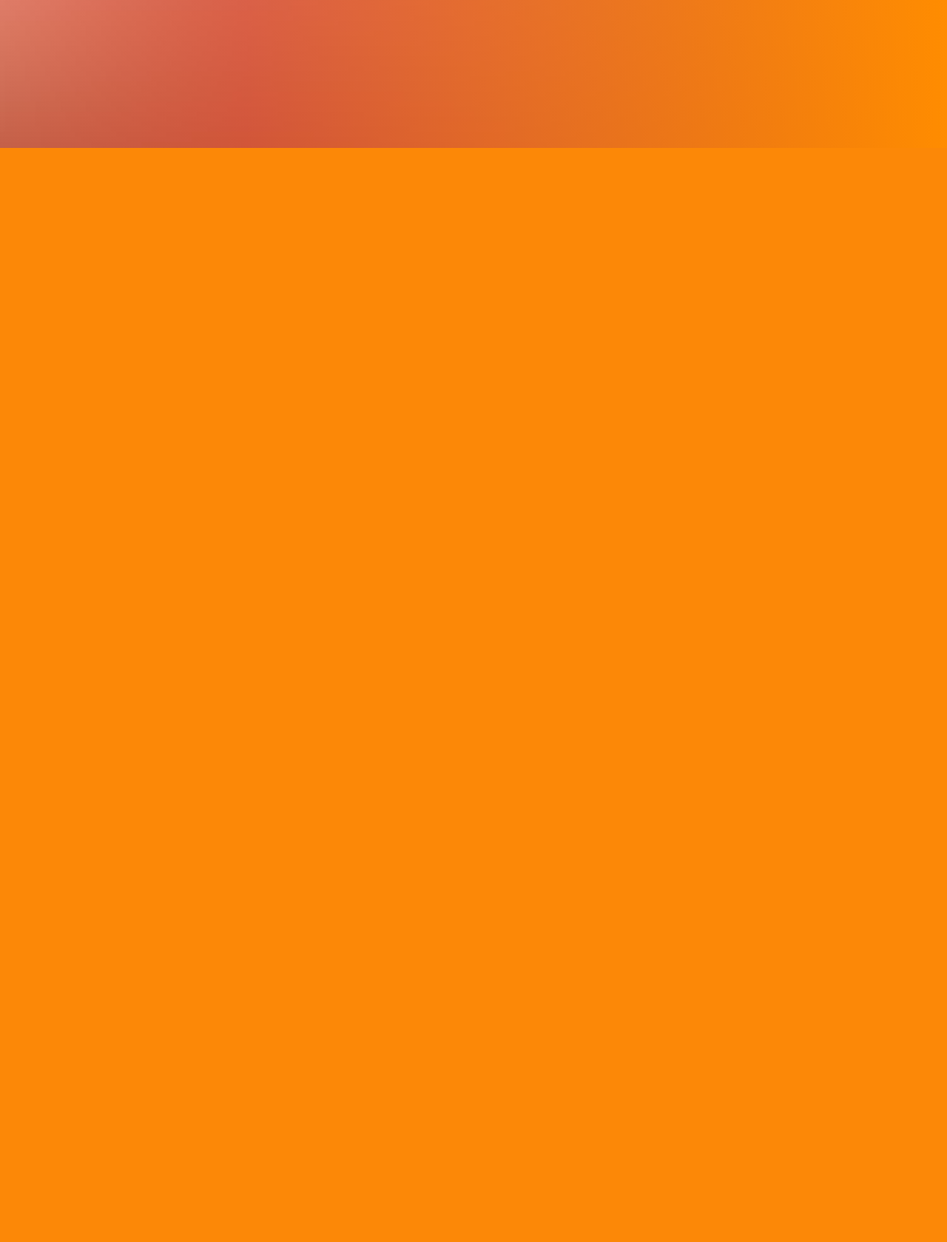
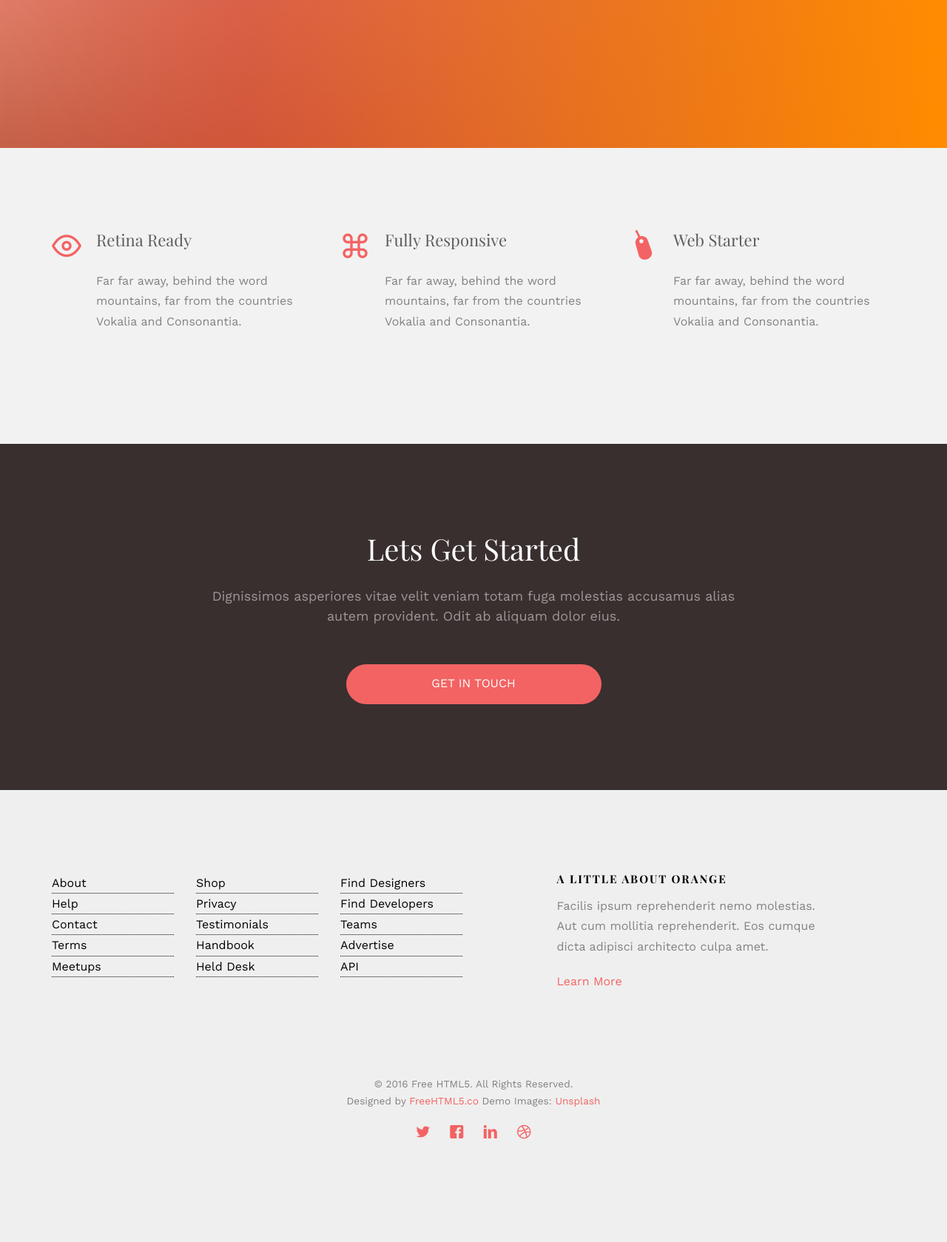
Before and after one commit to leoChristofoli/crotalus, a Django app: page / in a window 1280 px wide. Shown: the part 600-2279 px from the top of the page at 74% size. Before the commit the page ends 800 px from the top, so only its background shows below. Run offline with Django 3.2, Linux system fonts and the light colour scheme; some libraries are stand-ins or nearby versions; some web fonts are replaced.

Commit message:
add home sections

```diff
--- a/crotalus/templates/pages/home.html
+++ b/crotalus/templates/pages/home.html
@@ -26,4 +26,123 @@
         </div>
     </div>
 </header>
+
+<div id="fh5co-services" class="fh5co-bg-section">
+    <div class="container">
+        <div class="row">
+            <div class="col-md-4 col-sm-4">
+                <div class="feature-center animate-box" data-animate-effect="fadeIn">
+                    <span class="icon">
+                        <i class="icon-eye"></i>
+                    </span>
+                    <h3>Retina Ready</h3>
+                    <p>Far far away, behind the word mountains, far from the countries Vokalia and Consonantia.</p>
+                </div>
+            </div>
+            <div class="col-md-4 col-sm-4">
+                <div class="feature-center animate-box" data-animate-effect="fadeIn">
+                    <span class="icon">
+                        <i class="icon-command"></i>
+                    </span>
+                    <h3>Fully Responsive</h3>
+                    <p>Far far away, behind the word mountains, far from the countries Vokalia and Consonantia.</p>
+                </div>
+            </div>
+            <div class="col-md-4 col-sm-4">
+                <div class="feature-center animate-box" data-animate-effect="fadeIn">
+                    <span class="icon">
+                        <i class="icon-mouse"></i>
+                    </span>
+                    <h3>Web Starter</h3>
+                    <p>Far far away, behind the word mountains, far from the countries Vokalia and Consonantia.</p>
+                </div>
+            </div>
+        </div>
+    </div>
+</div>
+
+<div id="fh5co-started">
+    <div class="container">
+        <div class="row animate-box">
+            <div class="col-md-8 col-md-offset-2 text-center fh5co-heading">
+                <h2>Lets Get Started</h2>
+                <p>Dignissimos asperiores vitae velit veniam totam fuga molestias accusamus alias autem provident. Odit ab aliquam dolor eius.</p>
+            </div>
+        </div>
+        <div class="row animate-box">
+            <div class="col-md-8 col-md-offset-2">
+                <form class="form-inline">
+                    <div class="col-md-6 col-md-offset-3 col-sm-6">
+                        <button type="submit" class="btn btn-default btn-block">Get In Touch</button>
+                    </div>
+                </form>
+            </div>
+        </div>
+    </div>
+</div>
+
+<footer id="fh5co-footer" role="contentinfo">
+    <div class="container">
+        <div class="row row-pb-md">
+            <div class="col-md-2 col-sm-4 col-xs-6">
+                <ul class="fh5co-footer-links">
+                    <li><a href="#">About</a></li>
+                    <li><a href="#">Help</a></li>
+                    <li><a href="#">Contact</a></li>
+                    <li><a href="#">Terms</a></li>
+                    <li><a href="#">Meetups</a></li>
+                </ul>
+            </div>
+
+            <div class="col-md-2 col-sm-4 col-xs-6">
+                <ul class="fh5co-footer-links">
+                    <li><a href="#">Shop</a></li>
+                    <li><a href="#">Privacy</a></li>
+                    <li><a href="#">Testimonials</a></li>
+                    <li><a href="#">Handbook</a></li>
+                    <li><a href="#">Held Desk</a></li>
+                </ul>
+            </div>
+
+            <div class="col-md-2 col-sm-4 col-xs-6">
+                <ul class="fh5co-footer-links">
+                    <li><a href="#">Find Designers</a></li>
+                    <li><a href="#">Find Developers</a></li>
+                    <li><a href="#">Teams</a></li>
+                    <li><a href="#">Advertise</a></li>
+                    <li><a href="#">API</a></li>
+                </ul>
+            </div>
+            <div class="col-md-4 col-sm-12 col-xs-12 fh5co-widget col-md-push-1">
+                <h3>A Little About Orange</h3>
+                <p>Facilis ipsum reprehenderit nemo molestias. Aut cum mollitia reprehenderit. Eos cumque dicta adipisci architecto culpa amet.</p>
+                <p><a href="#">Learn More</a></p>
+            </div>
+        </div>
+
+        <div class="row copyright">
+            <div class="col-md-12 text-center">
+                <p>
+                    <small class="block">&copy; 2016 Free HTML5. All Rights Reserved.</small>
+                    <small class="block">Designed by <a href="http://freehtml5.co/" target="_blank">FreeHTML5.co</a> Demo Images: <a href="http://unsplash.com/" target="_blank">Unsplash</a></small>
+                </p>
+                <p>
+                    <ul class="fh5co-social-icons">
+                        <li><a href="#"><i class="icon-twitter"></i></a></li>
+                        <li><a href="#"><i class="icon-facebook"></i></a></li>
+                        <li><a href="#"><i class="icon-linkedin"></i></a></li>
+                        <li><a href="#"><i class="icon-dribbble"></i></a></li>
+                    </ul>
+                </p>
+            </div>
+        </div>
+
+    </div>
+</footer>
+</div>
+
+<div class="gototop js-top">
+    <a href="#" class="js-gotop"><i class="icon-arrow-up"></i></a>
+</div>
+
 {% endblock content %}
```
